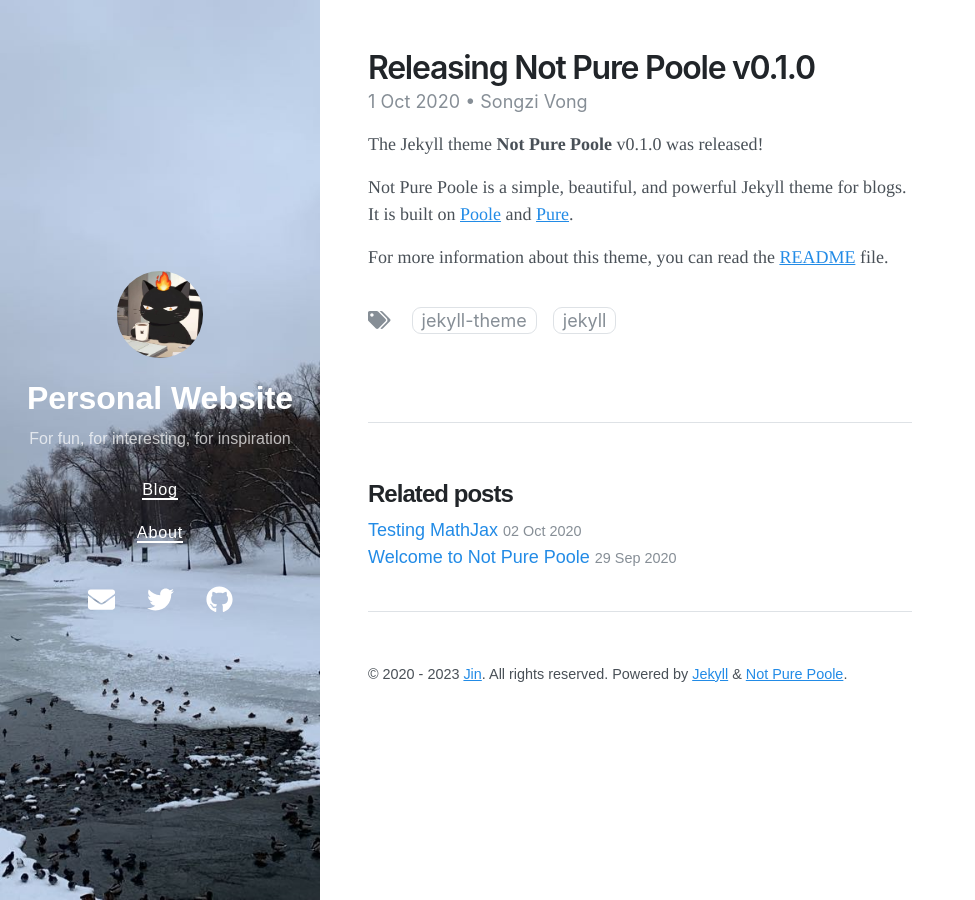
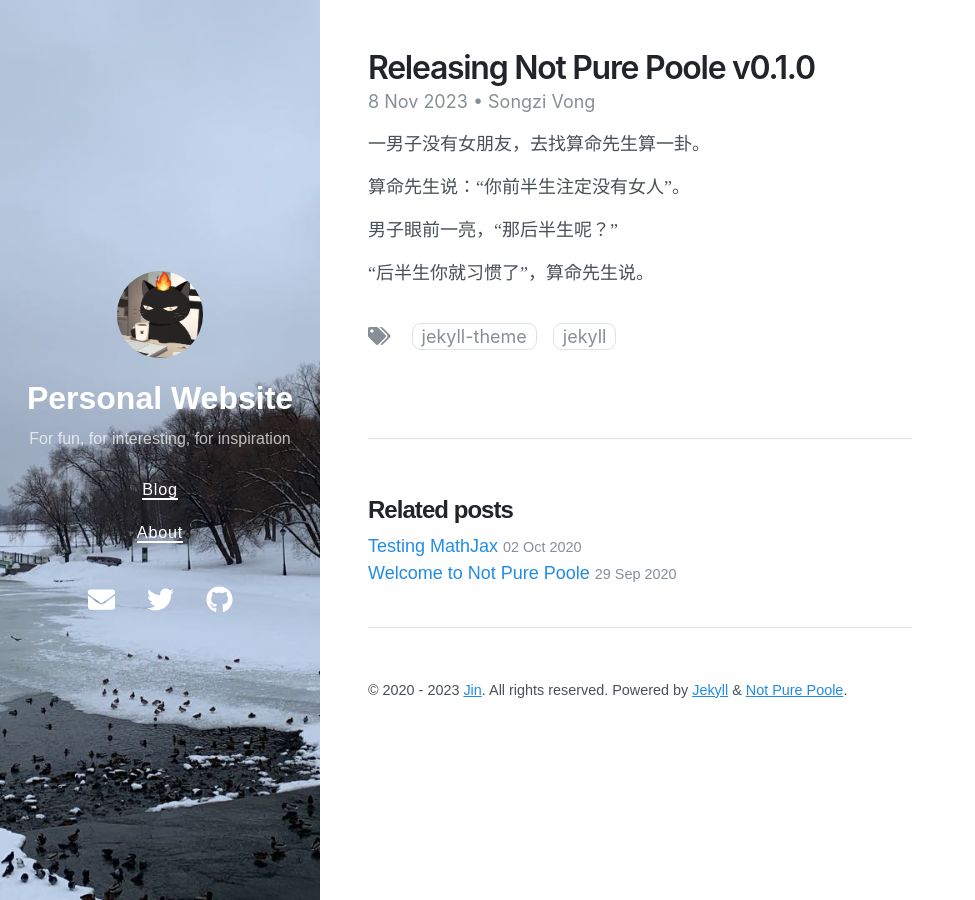
Before and after one commit to New-lay/New-lay.github.io, a Jekyll site: the page built from _posts/2020-10-01-releasing-not-pure-poole-v0-1-0.md, in a window 1280 px wide. Shown: the whole page, without its empty margins (0-975 px from the left). Built offline with Jekyll 4.4.1, drawn with Linux system fonts in a browser that asks for light colours; nearby versions of some CDN libraries.

Commit message:
Update 2020-10-01-releasing-not-pure-poole-v0-1-0.md

```diff
--- a/_posts/2020-10-01-releasing-not-pure-poole-v0-1-0.md
+++ b/_posts/2020-10-01-releasing-not-pure-poole-v0-1-0.md
@@ -5,10 +5,12 @@ author: Songzi Vong
 tags:
 - jekyll theme
 - jekyll
-date: 2020-10-01 13:56 +0800
+date: 2023-11-08 22:33 +0800
 ---
-The Jekyll theme **Not Pure Poole** v0.1.0 was released!
+一男子没有女朋友，去找算命先生算一卦。
 
-Not Pure Poole is a simple, beautiful, and powerful Jekyll theme for blogs. It is built on [Poole](https://github.com/poole/poole) and [Pure](https://purecss.io/).
+算命先生说：“你前半生注定没有女人”。
 
-For more information about this theme, you can read the [README](https://github.com/vszhub/not-pure-poole/blob/master/README.md) file.
+男子眼前一亮，“那后半生呢？”
+
+“后半生你就习惯了”，算命先生说。
```
